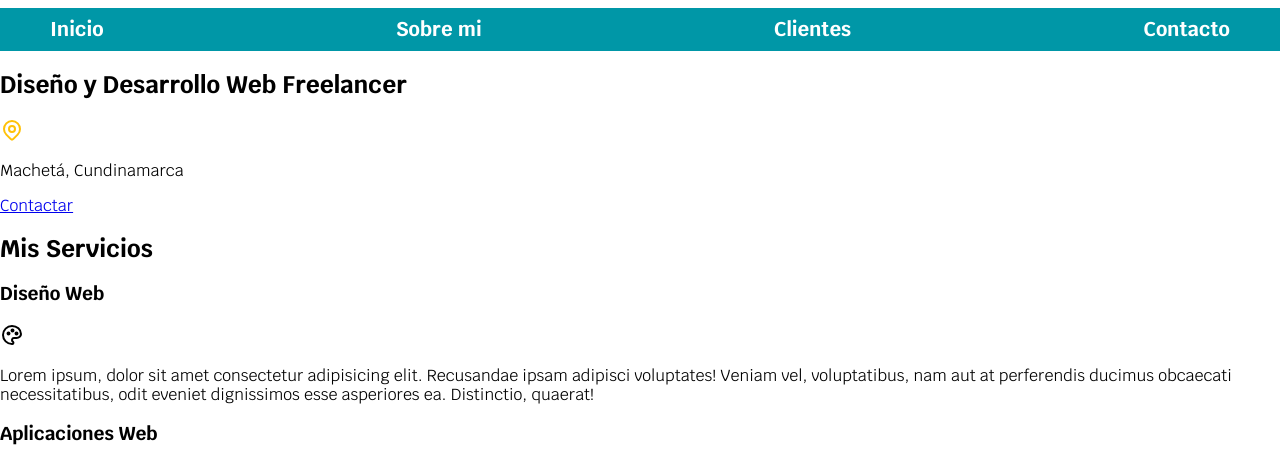
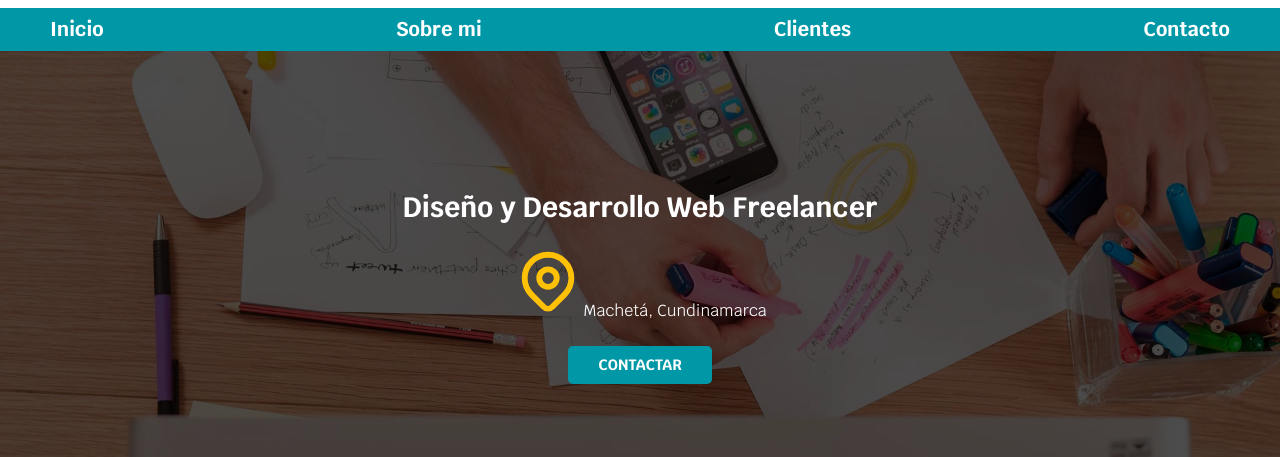
Before and after one commit to FelipeReina12/Web, a plain HTML site: page index.html in a window 1280 px wide. Shown: the part 87-544 px from the top of the page. Drawn offline with Linux system fonts and the light colour scheme.

Commit message:
Terminando boton

```diff
--- a/CSS/styles.css
+++ b/CSS/styles.css
@@ -10,7 +10,14 @@
 }
 
 html {
-  font-size: 62.5%; /* 1rem = 10px */
+  font-size: 62.5%; /* IMPORTANTE 1rem = 10px */
+  box-sizing: border-box; /*el padding y el border se suman al ancho y alto del elemento */
+}
+
+*,
+*:before,
+*:after {
+  box-sizing: inherit; /*hereda el box-sizing del html */
 }
 
 body {
@@ -19,10 +26,24 @@ body {
   font-style: normal;
 }
 
+h1 {
+  font-size: var(--fuente_pricipal);
+}
+
+h2 {
+  font-size: 2.8rem;
+}
+
+h3 {
+  font-size: 1.8rem;
+}
+
+h1, h2, h3 {
+  text-align: center;
+}
+
 .titulo {
   color: var(--oscuro);
-  text-align: center;
-  font-size: var(--fuente_pricipal);
   font-style: normal;
   font-weight: 700; /*Negrita*/
 }
@@ -32,8 +53,29 @@ body {
 }
 
 .contenedor {
-  width: 120rem;
-  margin: 0 auto;  /* vertical 0 y lateral centrado con auto */
+  max-width: 120rem;
+  margin: 0 auto; /* vertical 0 y lateral centrado con auto */
+}
+
+.boton {
+  background-color: var(--secundario);
+  text-decoration: none;
+  color : var(--blanco);
+  font-weight: bold;
+  border-radius: 5px;
+  padding: 1rem 3rem;
+  margin-top: 1rem;
+  font-size: 1.5rem;
+  text-transform: uppercase;
+  width: 90%;  /*el ancho del botón es el 90% del contenedor padre */
+  /*El width se aplica en pantallas pequeñas */
+  text-align: center;
+}
+
+@media (min-width: 390px) {
+  .boton {
+    width: auto; /*el ancho del botón se ajusta al contenido */
+  }
 }
 
 .nav-bg {
@@ -42,20 +84,68 @@ body {
 
 .navegacion-principal {
   /* margin: 10rem;  margin es del elemento hacia afuera */
-  display: flex;  /*flex es para alinear elementos en fila o columna */
-  justify-content: space-between; /*espacio entre los elementos */
+  display: flex; /*flex es para alinear elementos en fila o columna */
+  flex-direction: column; /*columna es para alinear en columna */
+}
+
+@media (min-width: 391px) {
+  /*desde 0 a 390px se aplican los estilos de arriba */
+  .navegacion-principal {
+    flex-direction: row; /*fila es para alinear en fila */
+    justify-content: space-between; /*centra elementos horizontalmente */
+  }
 }
 
 .navegacion-principal a {
+  display: block; /*block es para que el enlace ocupe todo el ancho posible */
+  text-align: center; /*centra elementos verticalmente */
   color: var(--blanco);
   text-decoration: none;
   font-size: 2rem;
   font-weight: 700;
   padding: 1rem; /*padding es engordar el elemento */
-
 }
 
-.navegacion-principal a:hover {  /*hover es cuando pasamos el mouse por el enlace*/
+.navegacion-principal a:hover {
+  /*hover es cuando pasamos el mouse por el enlace*/
   background-color: var(--primario);
   color: var(--oscuro);
 }
+
+/*siginifica que a partir de 390px se aplican los estilos */
+/* @media (min-width: 390px) {
+    body{
+      background-color: blue;
+    }
+} */
+
+.hero {
+  background-image: url(/imagenes/hero.jpg);
+  background-repeat: no-repeat; /*la imagen no se repite */
+  background-size: cover; /*la imagen cubre todo el contenedor */
+  height: 450px; /*conserva la proporción de la imagen */
+  position: relative; /*posiciona el elemento respecto a su posición normal */
+}
+
+.contenido-hero {
+  position: absolute; /*posiciona el elemento respecto al primer padre que tenga position relative */
+  background-color: rgb(0 0 0 / 70%); /*color de fondo con transparencia */
+  width: 100%;
+  height: 100%;
+  /*Alinear el contenido tanto vertical como horizontalmente*/
+  display: flex;
+  flex-direction: column;
+  align-items: center; /*centra verticalmente*/
+  justify-content: center; /*centra horizontalmente*/
+  color: var(--blanco);
+}
+
+.ubicacion {
+  display: flex;  /*flex es para alinear elementos en fila o columna */
+  align-items: baseline;  /*alinear elementos por la línea base del texto */
+}
+
+.ubicacion svg {
+  width: 70px;
+  height: 70px;
+}
--- a/index.html
+++ b/index.html
@@ -30,11 +30,12 @@
         </nav>
     </div>
 
-    <section> <!-- Se usa section para agrupar contenido relacionado -->
+    <section class="hero"> <!-- Se usa section para agrupar contenido relacionado -->
+        <div class="contenido-hero">
             <h2>Diseño y Desarrollo Web Freelancer</h2>
-
-        <svg xmlns="http://www.w3.org/2000/svg" width="24" height="24" viewBox="0 0 24 24" fill="none" stroke="#FFC107"
-            stroke-width="2" stroke-linecap="round" stroke-linejoin="round"
+            <div class="ubicacion">
+                <svg xmlns="http://www.w3.org/2000/svg" width="24" height="24" viewBox="0 0 24 24" fill="none"
+                    stroke="#FFC107" stroke-width="2" stroke-linecap="round" stroke-linejoin="round"
                     class="icon icon-tabler icons-tabler-outline icon-tabler-map-pin">
                     <path stroke="none" d="M0 0h24v24H0z" fill="none" />
                     <path d="M9 11a3 3 0 1 0 6 0a3 3 0 0 0 -6 0" />
@@ -44,7 +45,10 @@
                 <!-- Si es un heading se usa section por que es un tema relacionado -->
                 <p>Machetá, Cundinamarca</p>
 
-        <a href="#">Contactar</a>
+            </div>
+
+            <a class="boton" href="#">Contactar</a>
+        </div>
     </section>
 
     <main>
```
Lines whose indentation alone changed are shown as unchanged.
